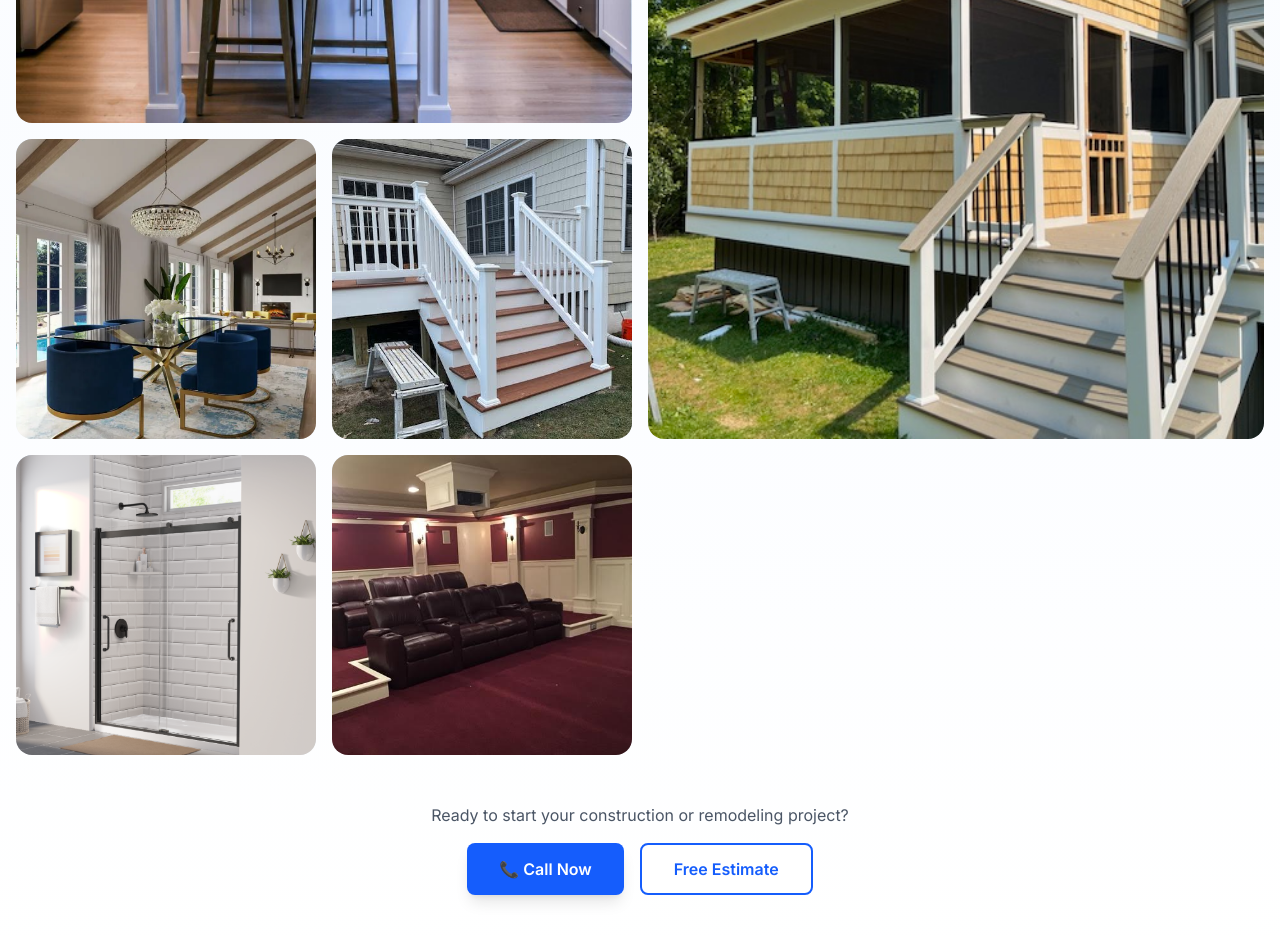
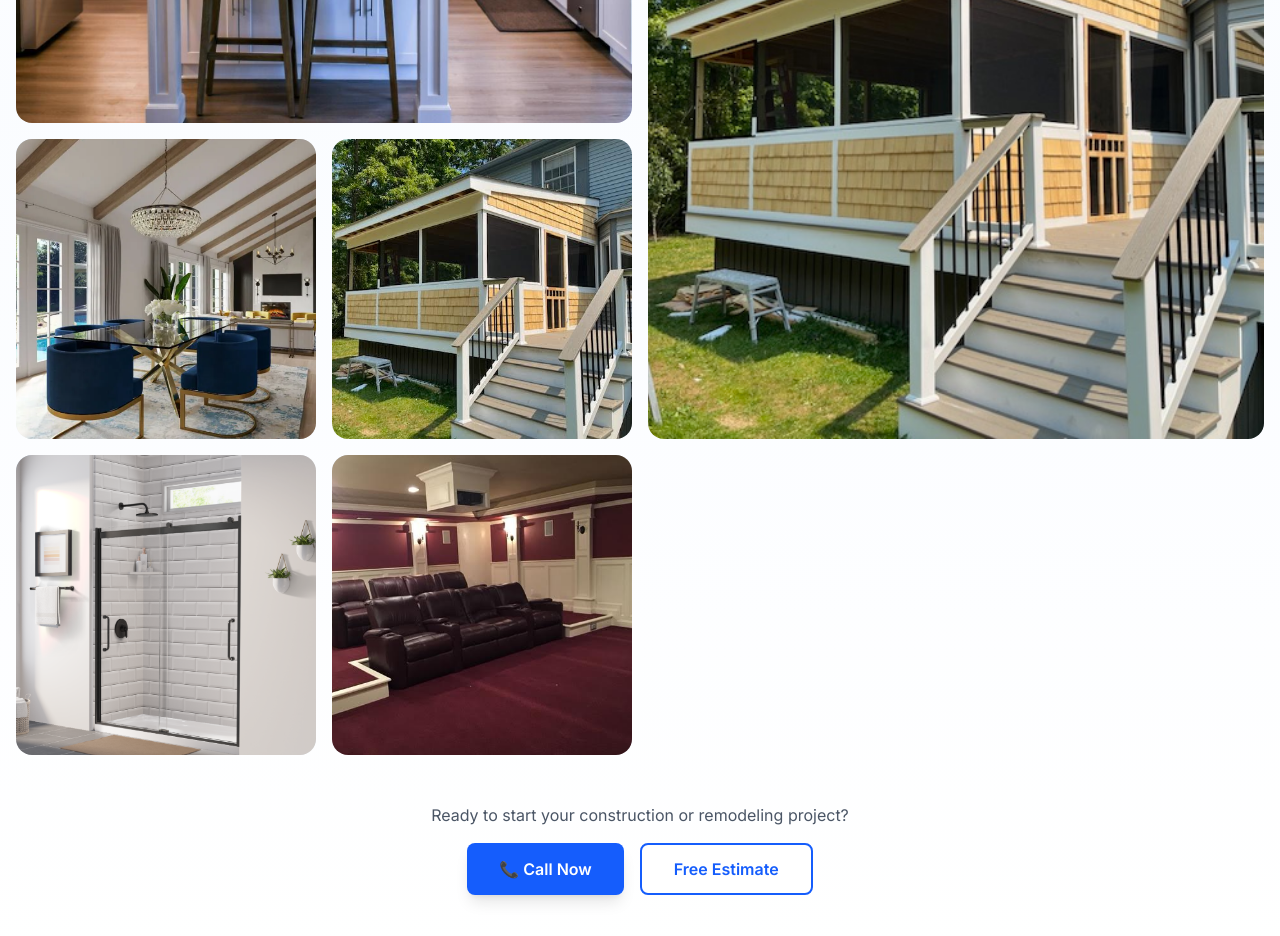
Before and after one commit to Hodlwood/Painting, a Next.js app: page / in a window 1280 px wide. Shown: the part 3020-3956 px from the top of the page. Built offline with nearby package versions, Linux system fonts and the light colour scheme.

Commit message:
feat: update work gallery with screened-in porch deck image
Use new image for Custom Deck Build in gallery section.

Co-authored-by: Andrew Hodlwood Martin <97896033+Hodlwood@users.noreply.github.com>

```diff
--- a/components/work-gallery-section.tsx
+++ b/components/work-gallery-section.tsx
@@ -44,7 +44,7 @@ const galleryImages = [
     title: "Custom Deck Build",
     category: "Decks",
     size: "medium",
-    image: "/images/screenshot-2026-01-11-135014.png",
+    image: "/images/screenshot-202026-01-11-20135105.png",
   },
   {
     id: 7,
```
Also changed, not shown: public/images/screenshot-202026-01-11-20135105.png (added).
